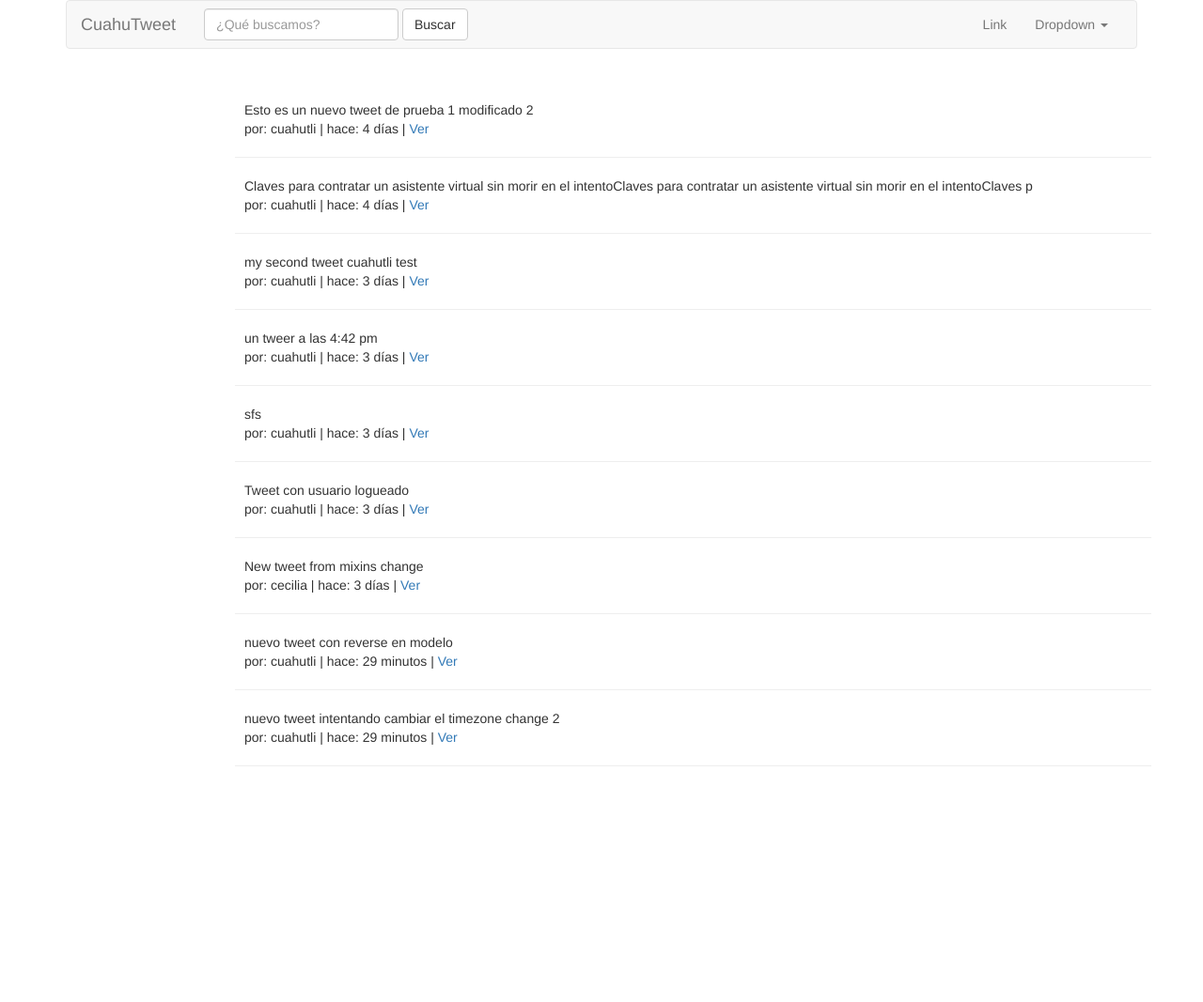
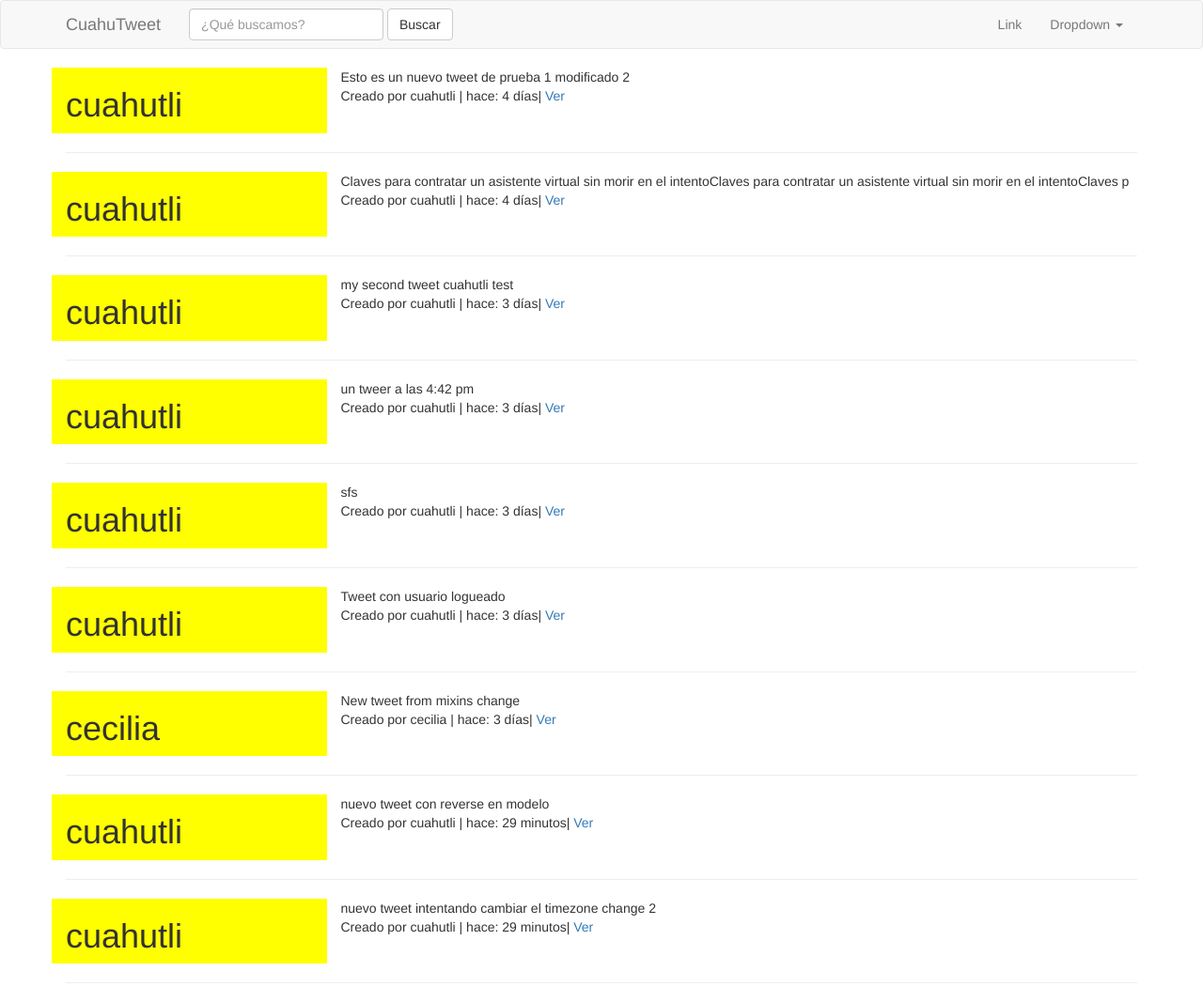
Before and after one commit to Cuahutli/cuahutweet, a Django app: page /tweet/ in a window 1280 px wide. Shown: the whole page at 94% size. Before the commit the page ends 816 px from the top, so only its background shows below. Run offline with Django 3.2, Linux system fonts and the light colour scheme; data comes from the database, SQL or seed files in the repository; some libraries are stand-ins or nearby versions.

Commit message:
Implement a Container and columns with bootstrap

```diff
--- a/src/templates/base.html
+++ b/src/templates/base.html
@@ -20,8 +20,8 @@
     <![endif]-->
   </head>
   <body>
-    <div class="container">
-        {% include 'navbar.html' %}
+  {% include 'navbar.html' %}
+  <div class="container">
         {% block content %}
 
         {% endblock %}
--- a/src/templates/navbar.html
+++ b/src/templates/navbar.html
@@ -1,5 +1,5 @@
 <nav class="navbar navbar-default">
-  <div class="container-fluid">
+  <div class="container">
     <!-- Brand and toggle get grouped for better mobile display -->
     <div class="navbar-header">
       <button type="button" class="navbar-toggle collapsed" data-toggle="collapse" data-target="#bs-example-navbar-collapse-1" aria-expanded="false">
--- a/src/tweets/templates/tweets/tweet_list.html
+++ b/src/tweets/templates/tweets/tweet_list.html
@@ -1,30 +1,23 @@
 {% extends 'base.html' %}
 {% block content %}
+    {% for object in object_list  %}
         <div class="row">
-        <div class="com-sm-8 col-sm-offset-2">
-            <br />
-            {% for object in object_list  %}
-                <div class="media">
-                  <div class="media-left">
-                    <a href="#">
-                        {% if object.image %}
-                            <img class="media-object" src="..." alt="...">
-                        {% endif %}
-                    </a>
+            <div class="col-sm-3 col-xs-12" style="background-color: yellow;">
+                <h1>{{ object.user }}</h1>
             </div>
-                  <div class="media-body">
-                    {{ object.content }} <br />
-                      por: {{ object.user }} | hace: {{ object.timestamp|timesince }} | <a href="{{ object.get_absolute_url }}">Ver</a>
+            <div class="col-sm-9">
+                {{ object.content }} <br /> Creado por {{  object.user }} | hace: {{ object.timestamp|timesince }}| <a
+                    href="{{ object.get_absolute_url }}">Ver</a>
+            </div>
+            <div class="col-sm-12">
+                <hr />
             </div>
         </div>
-                <hr />
         {% empty %}
             {% if request.GET.q %}
-                        <p> No se encontró ningún tweet que contenga el contenido buscado</p>
+                <p>No hay tweets</p>
             {% else %}
-                        <p> No hay tweets en este momento</p>
+                <p>No tenemos tweets</p>
             {% endif %}
     {% endfor %}
-        </div>
-    </div>
 {% endblock content %}
```
Also changed, not shown: src/tweets/templates/tweets/detail_view.html (deleted, +0 -7 lines), src/tweets/templates/tweets/list_view.html (deleted, +0 -17 lines), src/tweets/templates/tweets/tweet_detail.html (+9 -4 lines). Lines whose indentation alone changed are shown as unchanged.
